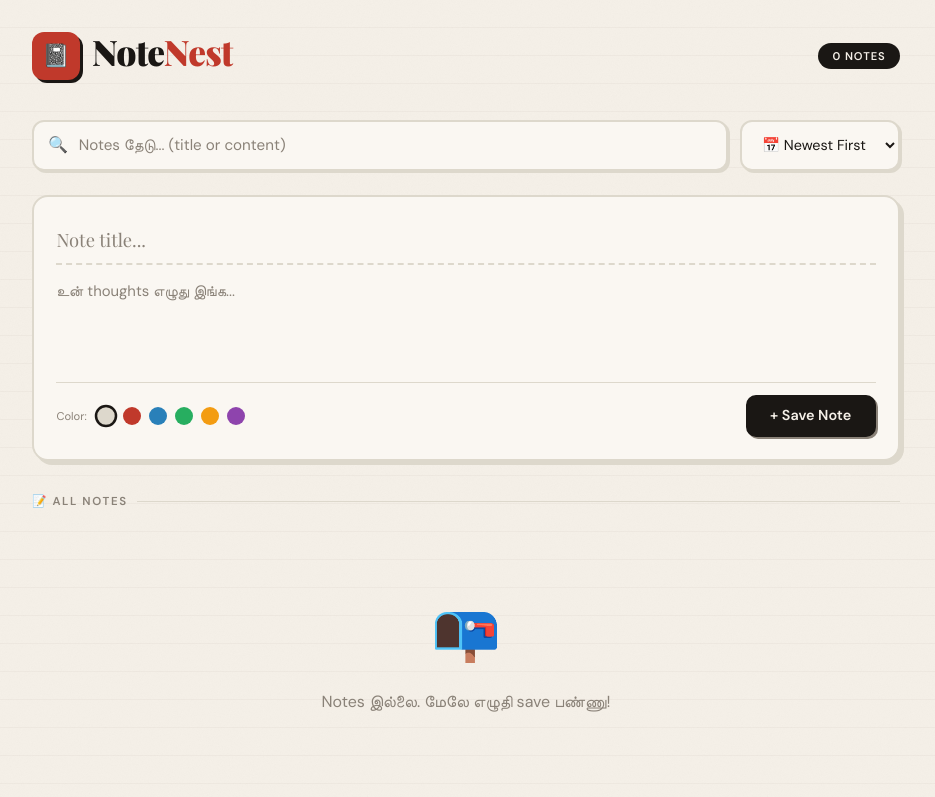
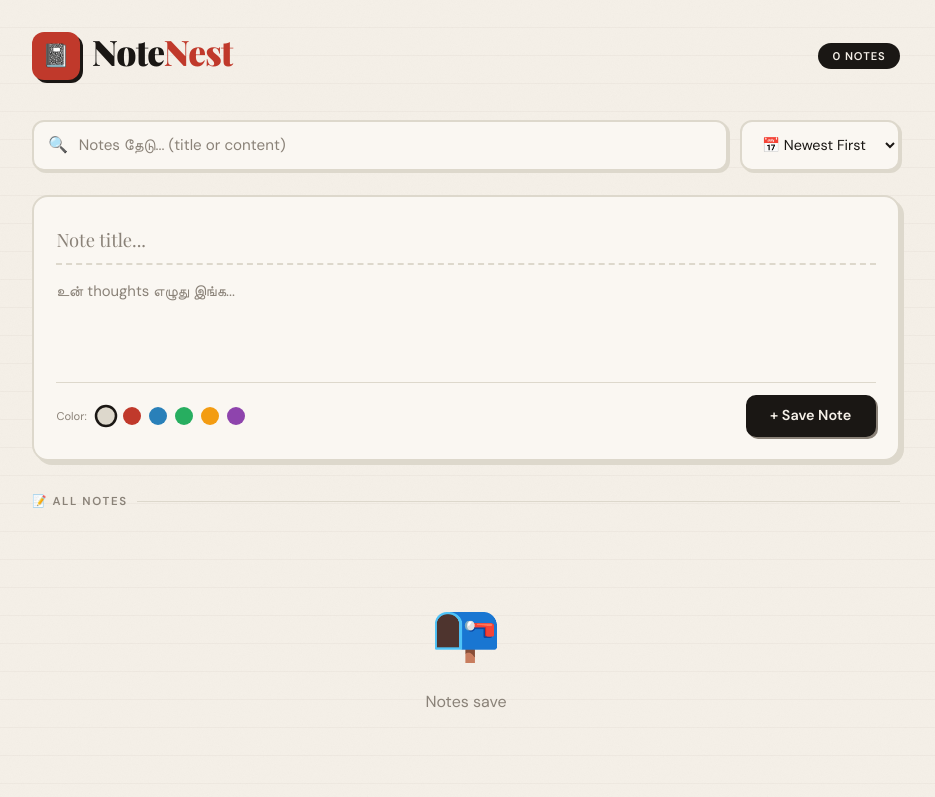
Before and after one commit to Harimass008/Notes-app, a plain HTML site: page index.html in a window 1280 px wide. Shown: the whole page, without its empty margins (174-1109 px from the left). Drawn offline with nearby package versions, Linux system fonts and the light colour scheme.

Commit message:
Update index.html

```diff
--- a/index.html
+++ b/index.html
@@ -59,7 +59,7 @@
   <div class="notes-grid" id="notes-grid">
     <div class="empty-state" id="empty-state">
       <span class="emoji">📭</span>
-      <p>Notes இல்லை. மேலே எழுதி save பண்ணு!</p>
+      <p>Notes save</p>
     </div>
   </div>
 
```
